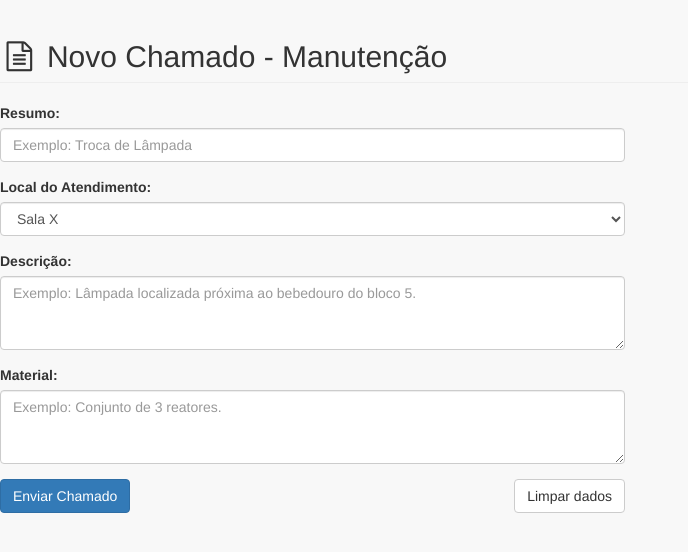
After one commit to df-ffclrp/SisDF, a PHP site: the page made by www/application/views/forms/manutencao.php in a window 1280 px wide. The commit adds this page. Shown: the top 552 px of the page, without its empty margins (0-688 px from the left). Run offline with PHP 8.4, Linux system fonts and the light colour scheme; the template is opened without the code that fills it, so the values that code supplies are empty; some libraries are stand-ins or nearby versions.

Commit message:
Novo chamado - Manutenção
Protótipo de tela de abertura de chamado para o setor de manutenção

```diff
--- /dev/null
+++ b/www/application/views/forms/manutencao.php
@@ -0,0 +1,50 @@
+
+<div class="row">
+    <div class="col-lg-12">
+        <h2 class="page-header">
+            <i class="fa fa-file-text-o fa-fw"></i>
+            Novo Chamado - Manutenção
+        </h2>
+    </div>
+    <!-- /.col-lg-12 -->
+</div>
+
+<!--Form-->
+<div class="row">
+
+    <div class="col-lg-6">
+        <form role="form">
+            <div class="form-group">
+                <label>Resumo:</label>
+                <input class="form-control" placeholder="Exemplo: Troca de Lâmpada">
+                <p class="help-block"></p>
+            </div>
+
+            <div class="form-group">
+                <label>Local do Atendimento:</label>
+                <select class="form-control">
+                    <option> Sala X</option>
+                    <option> Sala X</option>
+                    <option> Sala X</option>
+                    <option> Sala X</option>
+                    <option> Sala X</option>
+                </select>
+            </div>
+
+            <div class="form-group">
+                <label>Descrição:</label>
+                <textarea class="form-control" rows="3" placeholder="Exemplo: Lâmpada localizada próxima ao bebedouro do bloco 5."></textarea>
+            </div>
+
+            <div class="form-group">
+                <label>Material:</label>
+                <textarea class="form-control" rows="3" placeholder="Exemplo: Conjunto de 3 reatores."></textarea>
+            </div>
+
+            <button type="submit" class="btn btn-primary">Enviar Chamado</button>
+            <button type="reset" class="btn btn-default pull-right">Limpar dados</button>
+
+        </form>
+
+    </div>
+</div>
--- a/www/application/views/templates/principal.php
+++ b/www/application/views/templates/principal.php
@@ -89,6 +89,11 @@
                                     Abrir Chamado STI
                                 </a>
                             </li>
+                            <li>
+                                <a href="<?= base_url(); ?>prototipo/novo_manut"><i class="fa fa-file-text-o fa-fw"></i>
+                                    Abrir Chamado Manutenção
+                                </a>
+                            </li>
 
                         </ul>
                     </div>
```
Also changed, not shown: www/application/controllers/Prototipo.php (+10 -0 lines).
